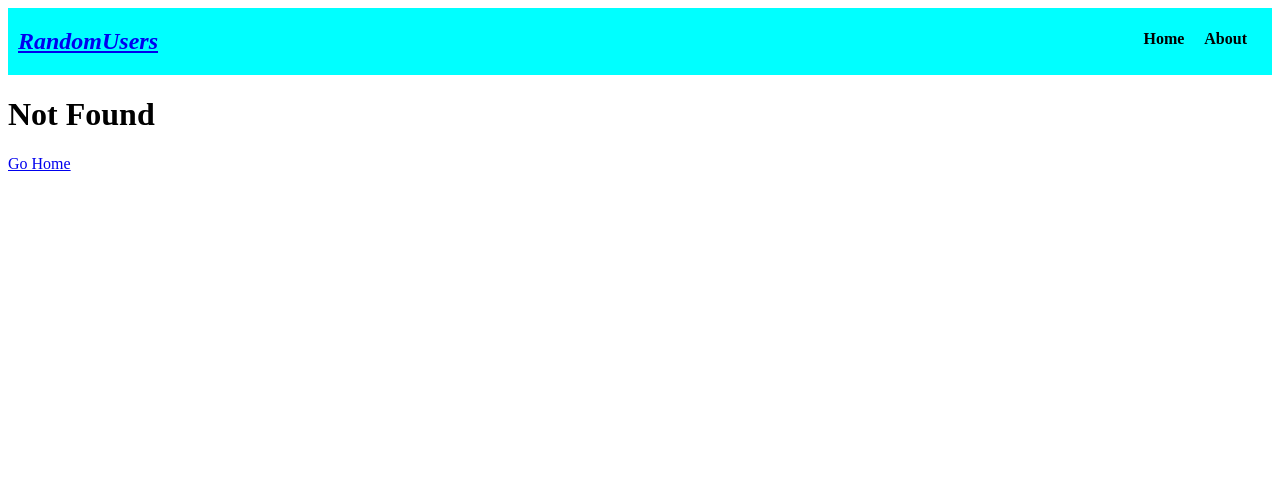
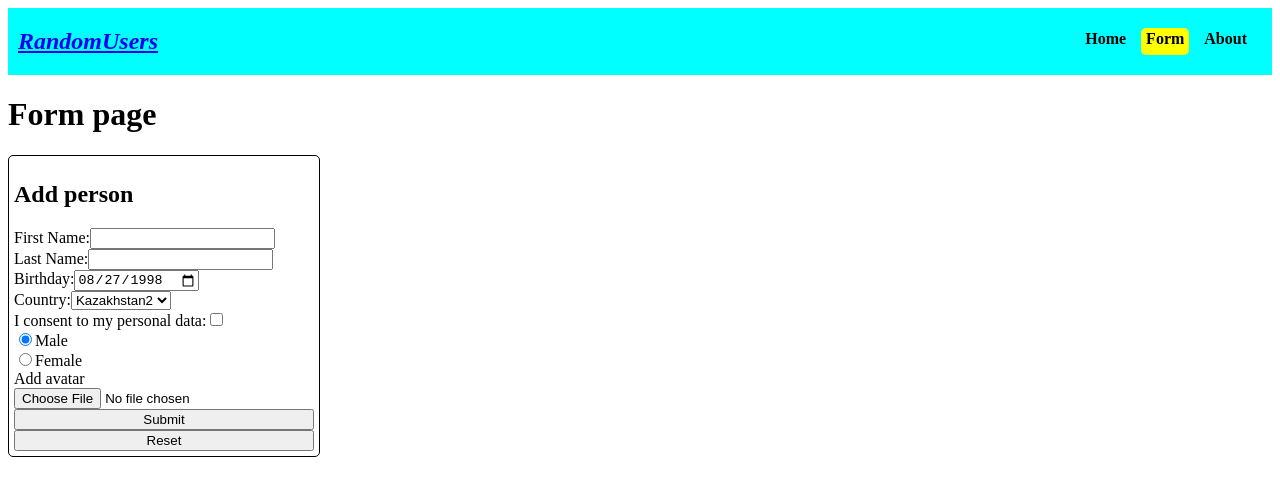
Before and after one commit to Walqer/rs-react, a React (Vite) app: page /form in a window 1280 px wide. Before the commit this address had no page. Shown: the top 496 px of the page. Built offline with nearby package versions, Linux system fonts and the light colour scheme.

Commit message:
feat: add form

```diff
--- /dev/null
+++ b/src/components/Form.tsx
@@ -0,0 +1,156 @@
+import React, { SyntheticEvent } from 'react';
+
+// eslint-disable-next-line react/prefer-stateless-function
+interface FormProps {
+  inputName: string;
+  inputLastName: string;
+  inputBirthday: string;
+  selectCountry: string;
+  inputPersonal: boolean;
+  inputSex: string;
+  inputAvatar: string;
+}
+
+class Form extends React.Component<object, FormProps> {
+  private nameRef: React.RefObject<HTMLInputElement>;
+
+  private lastNameRef: React.RefObject<HTMLInputElement>;
+
+  private birthdayRef: React.RefObject<HTMLInputElement>;
+
+  private countryRef: React.RefObject<HTMLSelectElement>;
+
+  private personalRef: React.RefObject<HTMLInputElement>;
+
+  private maleRef: React.RefObject<HTMLInputElement>;
+
+  private femaleRef: React.RefObject<HTMLInputElement>;
+
+  private avatarRef: React.RefObject<HTMLInputElement>;
+
+  constructor(props: FormProps) {
+    super(props);
+    this.nameRef = React.createRef();
+    this.lastNameRef = React.createRef();
+    this.birthdayRef = React.createRef();
+    this.countryRef = React.createRef();
+    this.personalRef = React.createRef();
+    this.maleRef = React.createRef();
+    this.femaleRef = React.createRef();
+    this.avatarRef = React.createRef();
+    this.state = {
+      inputName: '',
+      inputLastName: '',
+      inputBirthday: '1998-08-27',
+      selectCountry: 'kaz2',
+      inputPersonal: false,
+      inputSex: 'male',
+      inputAvatar: '',
+    };
+  }
+
+  handleSubmit = (event: SyntheticEvent) => {
+    event.preventDefault();
+    if (this.nameRef?.current?.value) this.nameRef.current.value = '';
+    if (this.lastNameRef?.current?.value) this.lastNameRef.current.value = '';
+    if (this.birthdayRef?.current?.value) this.birthdayRef.current.value = '';
+    if (this.countryRef?.current?.value) this.countryRef.current.value = '';
+    if (this.personalRef?.current?.checked) this.personalRef.current.checked = false;
+    if (this.maleRef?.current?.checked === false) this.maleRef.current.checked = true;
+    if (this.avatarRef?.current?.value) this.avatarRef.current.value = '';
+    console.log(this.state);
+  };
+
+  handleChange = () => {
+    this.setState({
+      inputName: this.nameRef.current?.value ?? '',
+      inputLastName: this.lastNameRef.current?.value ?? '',
+      inputBirthday: this.birthdayRef.current?.value ?? '',
+      selectCountry: this.countryRef.current?.value ?? '',
+      inputPersonal: this.personalRef.current?.checked ?? false,
+      inputSex: this.maleRef.current?.checked ? 'male' : 'female',
+      inputAvatar: this.avatarRef.current?.value ?? '',
+    });
+  };
+
+  render() {
+    const { inputName, inputLastName, inputBirthday, selectCountry, inputPersonal } = this.state;
+    return (
+      <form onChange={this.handleChange} onSubmit={this.handleSubmit} className="addUserForm">
+        <h2>Add person</h2>
+        <label className="form-label" htmlFor="username">
+          First Name:
+          <input
+            required
+            defaultValue={inputName}
+            ref={this.nameRef}
+            type="text"
+            id="username"
+            name="username"
+          />
+        </label>
+        <label className="form-label" htmlFor="userlastname">
+          Last Name:
+          <input
+            defaultValue={inputLastName}
+            ref={this.lastNameRef}
+            type="text"
+            id="userlastname"
+            name="userlastname"
+            required
+          />
+        </label>
+        <label className="form-label" htmlFor="birthday">
+          Birthday:
+          <input
+            required
+            defaultValue={inputBirthday}
+            ref={this.birthdayRef}
+            type="date"
+            id="birthday"
+            name="birthday"
+          />
+        </label>
+        <label className="form-label" htmlFor="country">
+          Country:
+          <select ref={this.countryRef} defaultValue={selectCountry} name="country" id="country">
+            <option value="kaz1">Kazakhstan1</option>
+            <option value="kaz2">Kazakhstan2</option>
+            <option value="kaz3">Kazakhstan3</option>
+          </select>
+        </label>
+        <label className="form-label" htmlFor="personal">
+          I consent to my personal data:
+          <input
+            ref={this.personalRef}
+            defaultChecked={inputPersonal}
+            id="personal"
+            type="checkbox"
+          />
+        </label>
+        <label className="form-label" htmlFor="male">
+          <input ref={this.maleRef} type="radio" defaultChecked id="male" name="sex" value="male" />
+          Male
+        </label>
+        <label className="form-label" htmlFor="female">
+          <input ref={this.femaleRef} type="radio" id="female" name="sex" value="female" />
+          Female
+        </label>
+        <label className="form-label" htmlFor="avatar">
+          Add avatar
+          <input
+            required
+            ref={this.avatarRef}
+            id="avatar"
+            type="file"
+            accept="image/png, image/jpeg"
+          />
+        </label>
+        <input type="submit" placeholder="Submit" />
+        <input type="reset" placeholder="Reset" />
+      </form>
+    );
+  }
+}
+
+export default Form;
--- a/src/components/Header.tsx
+++ b/src/components/Header.tsx
@@ -11,6 +11,9 @@ function Header() {
         <NavLink className="menu-link" to="/">
           Home
         </NavLink>
+        <NavLink className="menu-link" to="/form">
+          Form
+        </NavLink>
         <NavLink className="menu-link" to="/about">
           About
         </NavLink>
--- a/src/components/Router.tsx
+++ b/src/components/Router.tsx
@@ -3,6 +3,7 @@ import { Route, Routes } from 'react-router-dom';
 import About from '../pages/About';
 import Home from '../pages/Home';
 import NotFound from '../pages/NotFound';
+import FormPage from '../pages/FormPage';
 
 function Router() {
   return (
@@ -10,6 +11,7 @@ function Router() {
       <Route path="/" element={<Home />} />
       <Route path="*" element={<NotFound />} />
       <Route path="/about" element={<About />} />
+      <Route path="/form" element={<FormPage />} />
     </Routes>
   );
 }
--- a/src/index.css
+++ b/src/index.css
@@ -65,3 +65,16 @@
 .search-form input {
   width: 300px;
 }
+
+.addUserForm {
+  display: flex;
+  flex-direction: column;
+  width: 300px;
+  border: 1px solid;
+  border-radius: 5px;
+  padding: 5px;
+}
+
+.form-label {
+  cursor: pointer;
+}
--- /dev/null
+++ b/src/pages/FormPage.tsx
@@ -0,0 +1,14 @@
+/* eslint-disable jsx-a11y/label-has-associated-control */
+import React from 'react';
+import Form from '../components/Form';
+
+function FormPage() {
+  return (
+    <>
+      <h1>Form page</h1>
+      <Form />
+    </>
+  );
+}
+
+export default FormPage;
```
